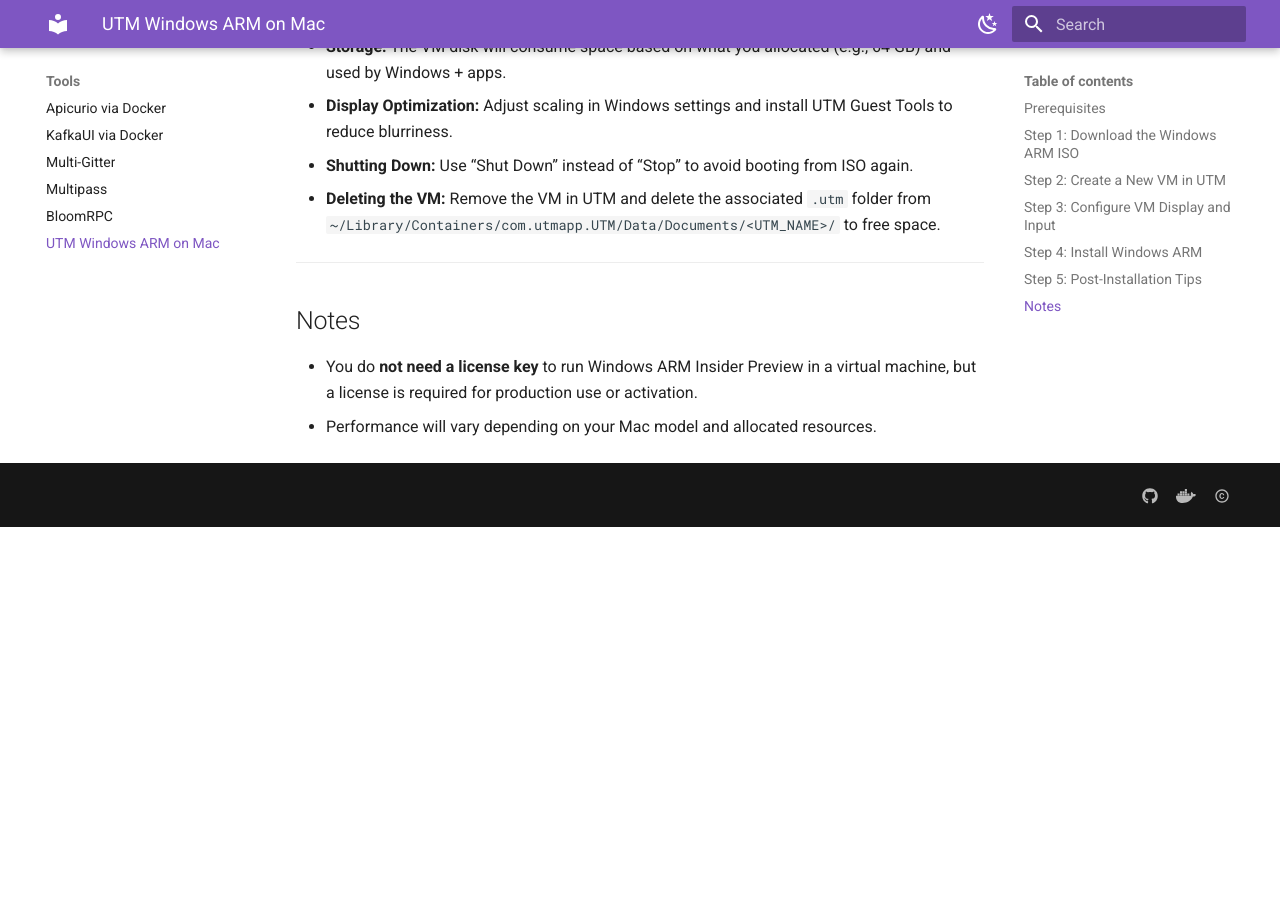
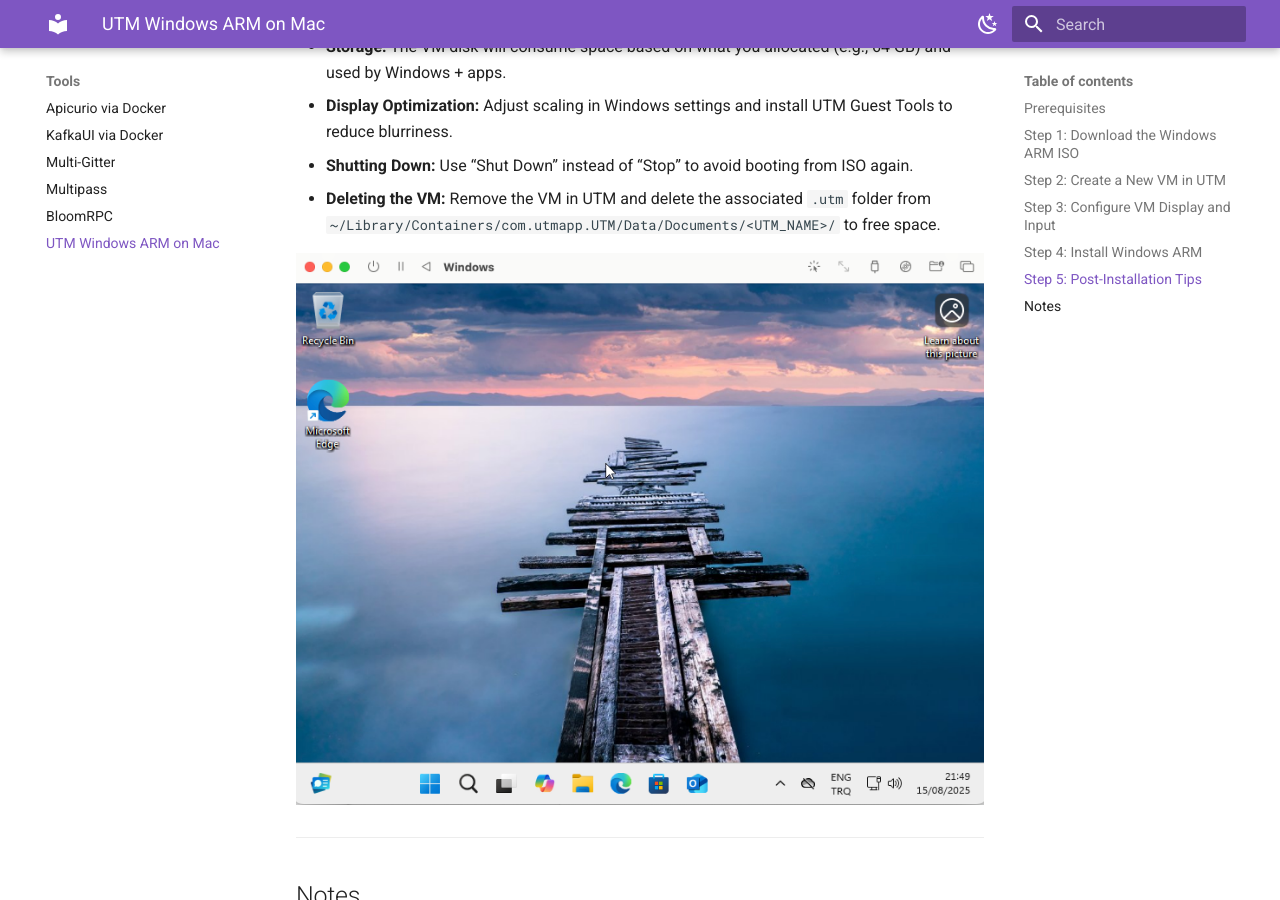
Before and after one commit to ozlmulg/my-dev-notes, an MkDocs documentation site: the page built from docs/tools/utm-windows-arm-on-mac.md, in a window 1280 px wide and 900 px high, scrolled down 3267 px. Built offline with MkDocs 1.6.1 and Material for MkDocs 9.7.7, drawn with Linux system fonts in a browser that asks for light colours; before the commit the page ends 3794 px from its top, so only the background shows below that.

Commit message:
Add utm windows arm on mac success image

```diff
--- a/docs/tools/utm-windows-arm-on-mac.md
+++ b/docs/tools/utm-windows-arm-on-mac.md
@@ -72,6 +72,8 @@
 - **Deleting the VM:** Remove the VM in UTM and delete the associated `.utm` folder from
   `~/Library/Containers/com.utmapp.UTM/Data/Documents/<UTM_NAME>/` to free space.
 
+![UTM Windows Success](images/utm_windows_success.png)
+
 ---
 
 ## Notes
```
Also changed, not shown: docs/tools/images/utm_windows_success.png (added).
